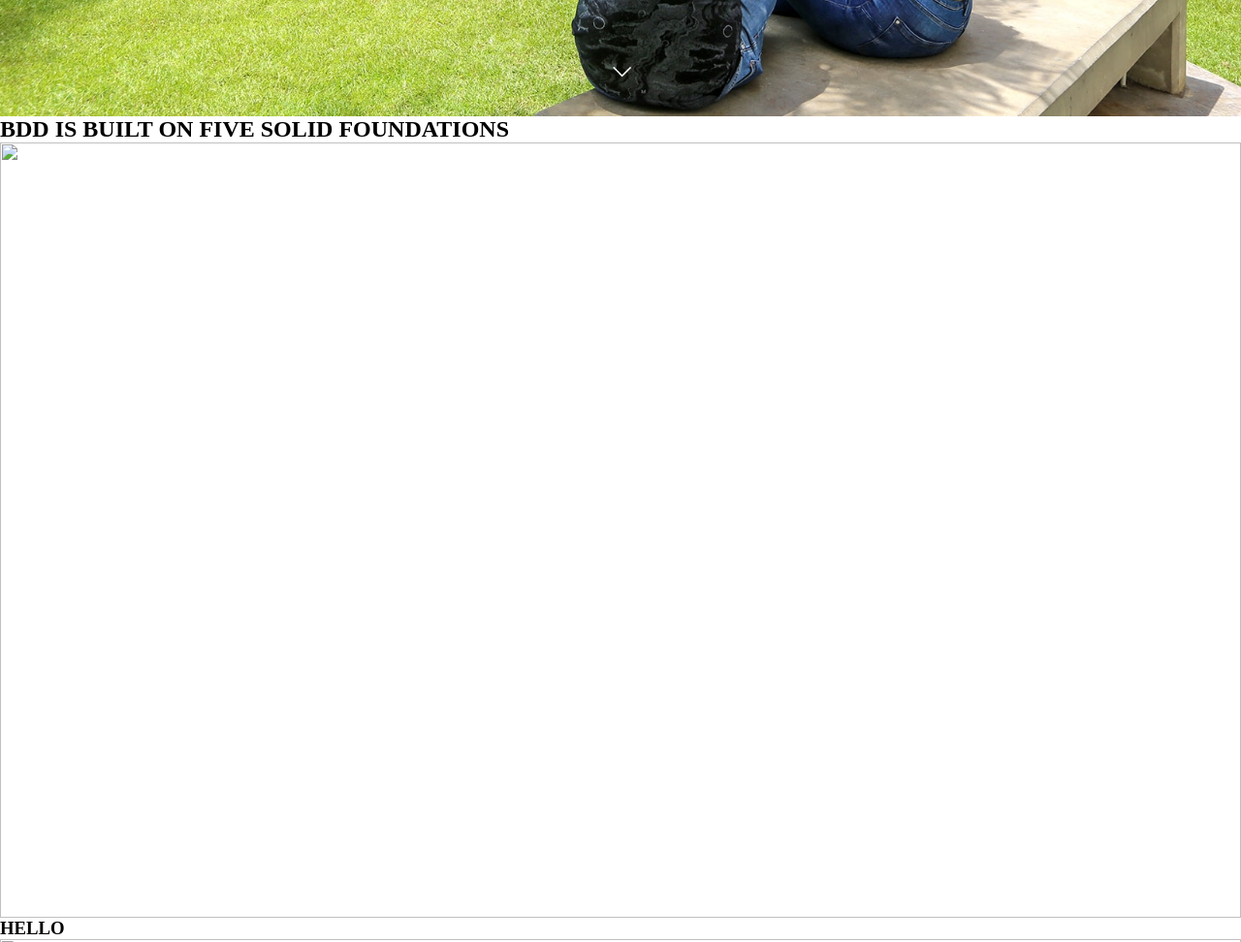
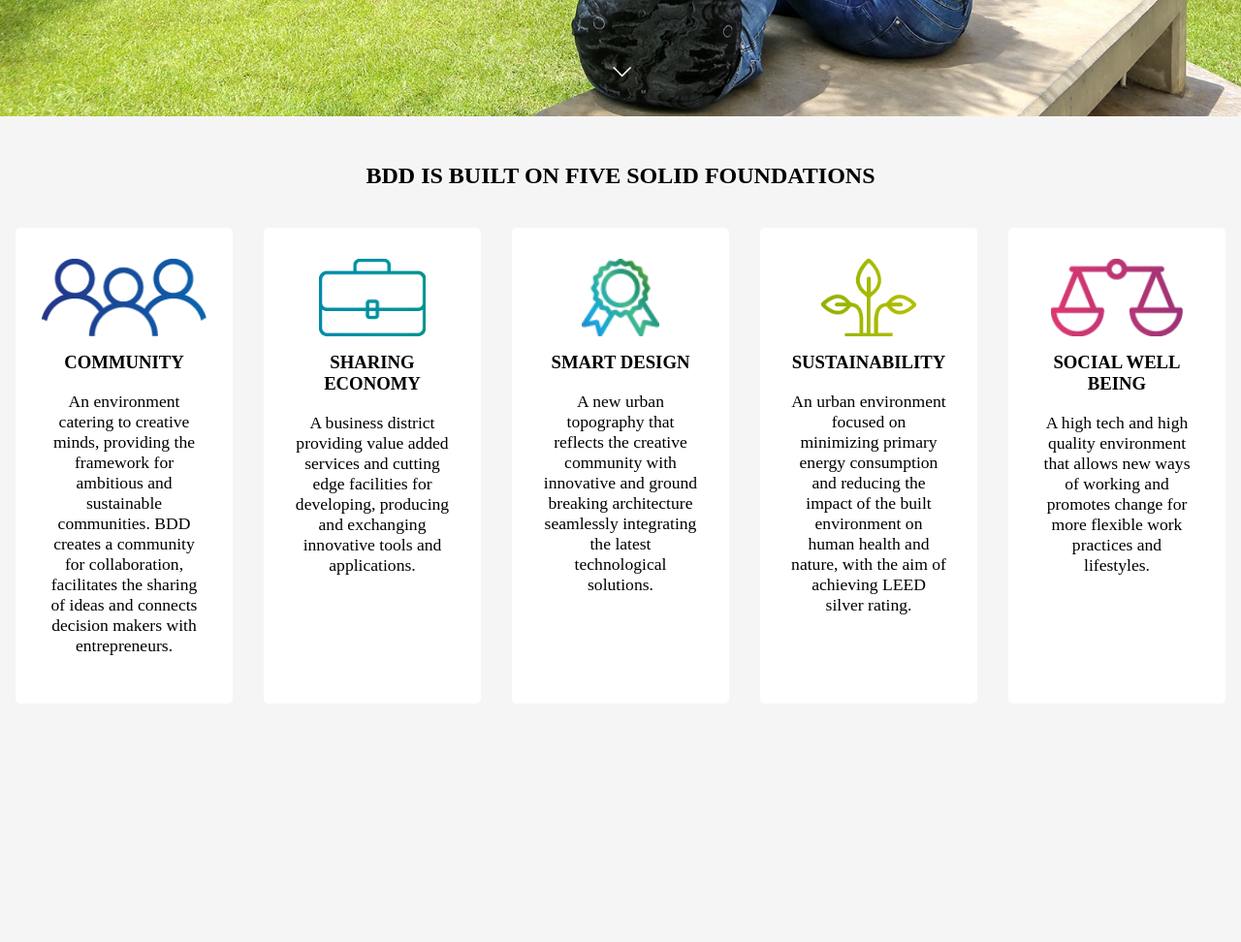
Before and after one commit to petersaba/bddclone_frontend, a plain HTML site: page index.html in a window 1280 px wide. Shown: the part 680-1652 px from the top of the page at 97% size. After the commit the page ends 1454 px from the top, so only its background shows below. Drawn offline with Linux system fonts and the light colour scheme.

Commit message:
finished foundations section

```diff
--- a/index.html
+++ b/index.html
@@ -40,29 +40,29 @@
         <h1 class="foundations_title">BDD IS BUILT ON FIVE SOLID FOUNDATIONS</h1>
         <div class="container_foundations">
             <div class="foundation">
-                <img src="" alt="">
-                <h3>HELLO</h3>
-                <p></p>
+                <img src="images/1.png" alt="">
+                <h3>COMMUNITY</h3>
+                <p>An environment catering to creative minds, providing the framework for ambitious and sustainable communities. BDD creates a community for collaboration, facilitates the sharing of ideas and connects decision makers with entrepreneurs.</p>
             </div>
             <div class="foundation">
-                <img src="" alt="">
-                <h3></h3>
-                <p></p>
+                <img src="images/2.png" alt="">
+                <h3>SHARING ECONOMY</h3>
+                <p>A business district providing value added services and cutting edge facilities for developing, producing and exchanging innovative tools and applications.</p>
             </div>
             <div class="foundation">
-                <img src="" alt="">
-                <h3></h3>
-                <p></p>
+                <img src="images/5.png" alt="">
+                <h3>SMART DESIGN</h3>
+                <p>A new urban topography that reflects the creative community with innovative and ground breaking architecture seamlessly integrating the latest technological solutions.</p>
             </div>
             <div class="foundation">
-                <img src="" alt="">
-                <h3></h3>
-                <p></p>
+                <img src="images/3.png" alt="">
+                <h3>SUSTAINABILITY</h3>
+                <p>An urban environment focused on minimizing primary energy consumption and reducing the impact of the built environment on human health and nature, with the aim of achieving LEED silver rating.</p>
             </div>
             <div class="foundation">
-                <img src="" alt="">
-                <h3></h3>
-                <p></p>
+                <img src="images/4.png" alt="">
+                <h3>SOCIAL WELL BEING</h3>
+                <p>A high tech and high quality environment that allows new ways of working and promotes change for more flexible work practices and lifestyles.</p>
             </div>
         </div>
     </section>
--- a/styles/styles.css
+++ b/styles/styles.css
@@ -3,6 +3,10 @@
     margin: 0;
     padding: 0;
     box-sizing: border-box;
+}
+
+body{
+    background-color: #f5f5f5;
 }
 
 .hero{
@@ -83,3 +87,42 @@
     height: 3em;
     width: 3em;
 }
+
+.foundations_title{
+    text-align: center;
+    padding: 2em 0 1em;
+}
+
+.container_foundations{
+    display: flex;
+    justify-content: center;
+    flex-wrap: wrap;
+    padding: 0 0 2em;
+}
+
+.foundation{
+    display: flex;
+    flex-direction: column;
+    text-align: center;
+    padding: 2em;
+    margin: 1em;
+    width: 13em;
+    background-color: white;
+    flex-grow: 1;
+    border-radius: 5px;
+}
+
+.foundation > img{
+    height: 5em;
+    align-self: center;
+}
+
+.foundation > *{
+    margin-bottom: 1em;
+    font-weight: bold;
+}
+
+.foundation > p{
+    font-weight: 500;
+    font-size: 1.1em;
+}
```
